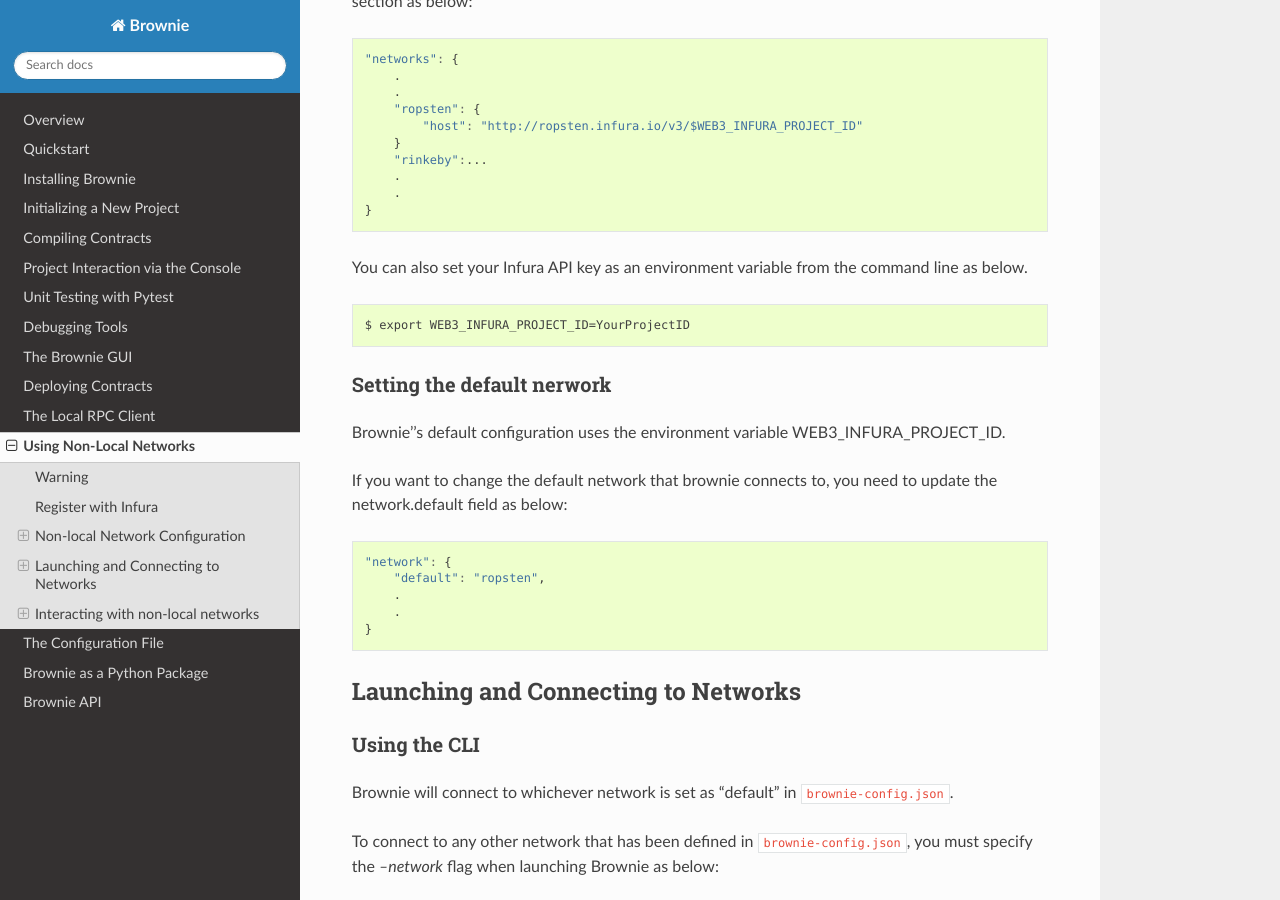
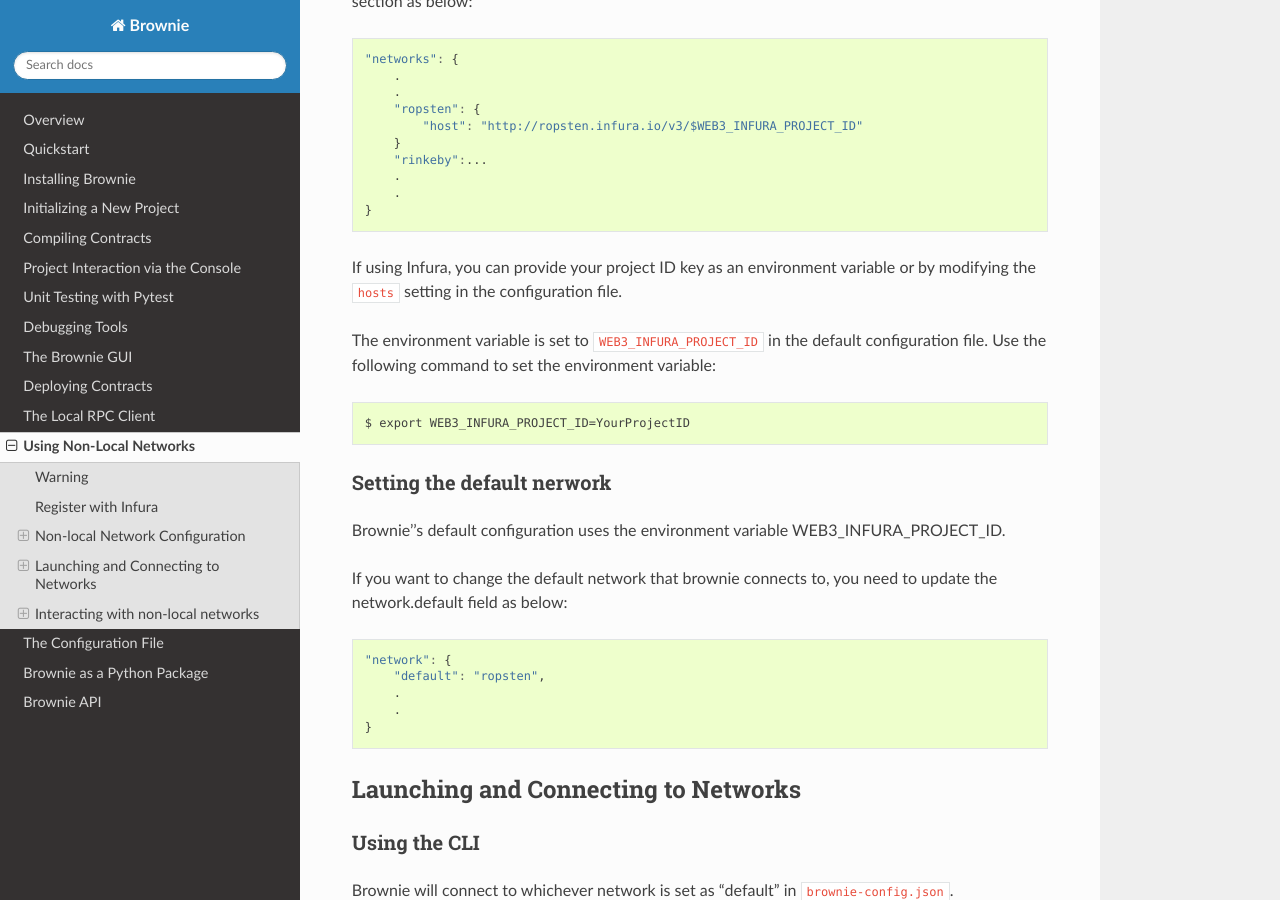
Before and after one commit to eth-brownie/brownie, a Sphinx documentation site: the page built from docs/nonlocal-networks.rst, in a window 1280 px wide and 900 px high, scrolled down 845 px. Built offline with Sphinx 7.4.7 and the Read the Docs theme 2.0.0, drawn with Linux system fonts in a browser that asks for light colours.

Commit message:
Update docs/nonlocal-networks.rst
Co-Authored-By: Ben Hauser <35276322+iamdefinitelyahuman@users.noreply.github.com>

```diff
--- a/docs/nonlocal-networks.rst
+++ b/docs/nonlocal-networks.rst
@@ -40,7 +40,9 @@
         .
     }
 
-You can also set your Infura API key as an environment variable from the command line as below.
+If using Infura, you can provide your project ID key as an environment variable or by modifying the ``hosts`` setting in the configuration file.
+
+The environment variable is set to ``WEB3_INFURA_PROJECT_ID`` in the default configuration file.  Use the following command to set the environment variable:
 ::
     $ export WEB3_INFURA_PROJECT_ID=YourProjectID
 
```
